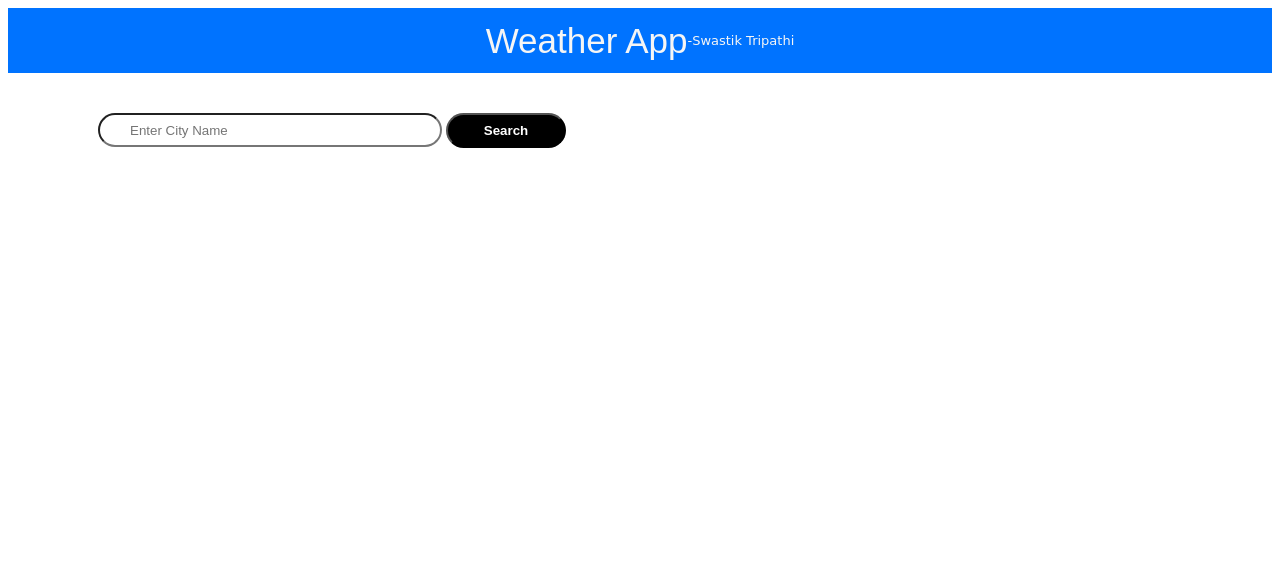
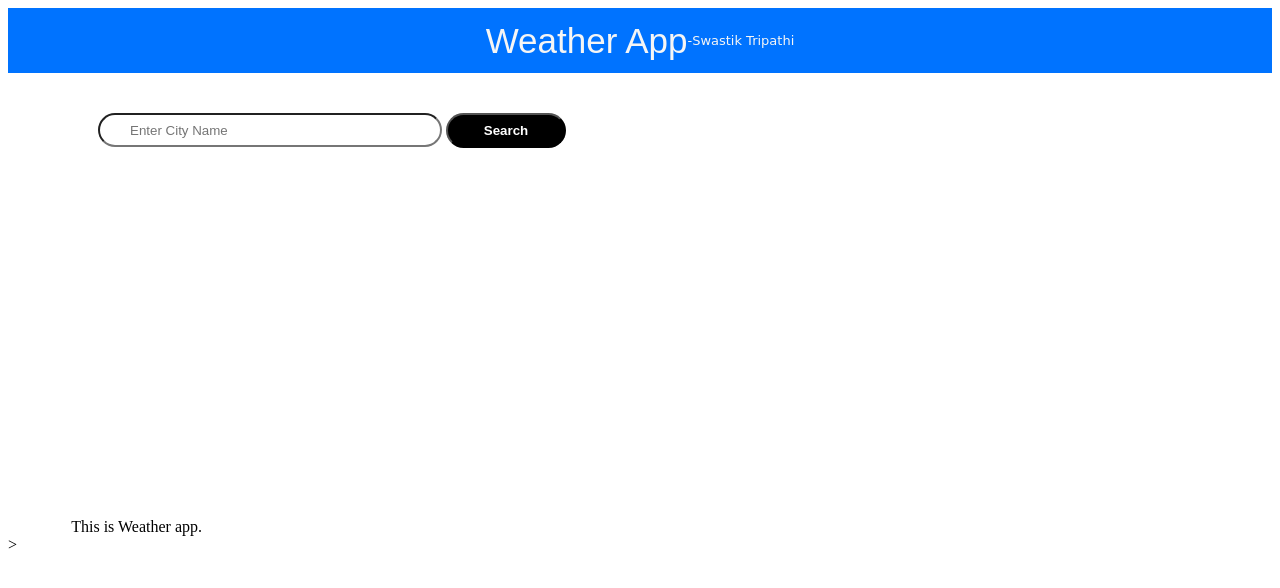
Before and after one commit to swastiktripathii/IKIGAI-Endterm, a plain HTML site: page index.html in a window 1280 px wide. Drawn offline with Linux system fonts and the light colour scheme.

Commit message:
Update index.html

```diff
--- a/index.html
+++ b/index.html
@@ -32,8 +32,9 @@
             </div>
           </div>
     </div>
-    <div id="bottom">
-    </div>
+     <div id="bottom">
+      This is Weather app.
+    </div>>
   </body>
 </html>
 <script src="index.js"></script>
```
